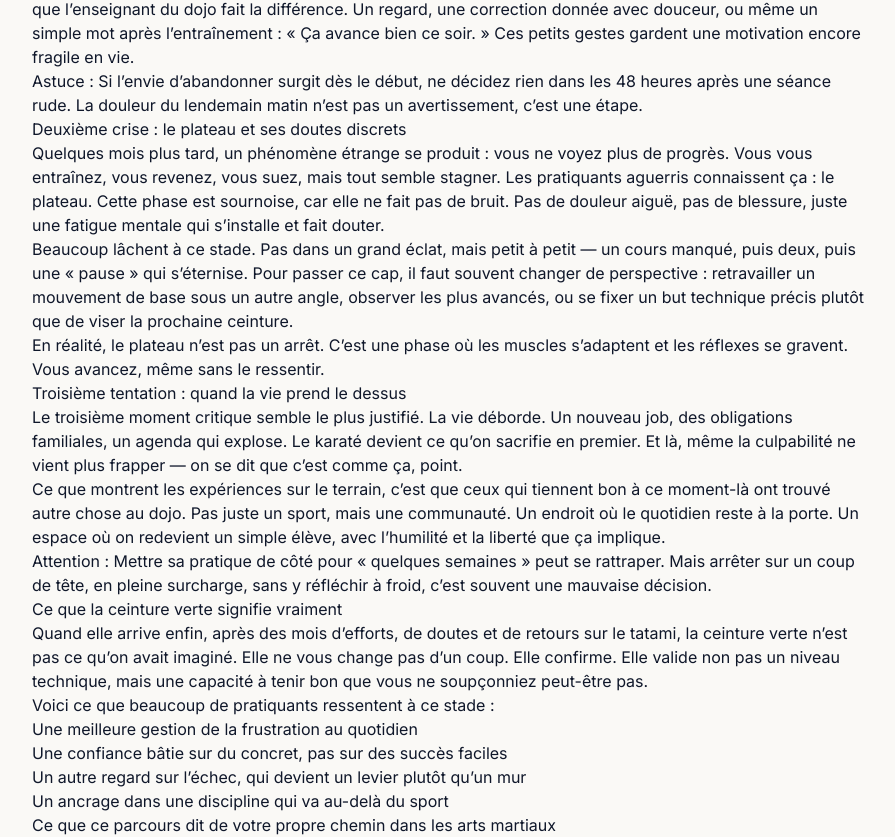
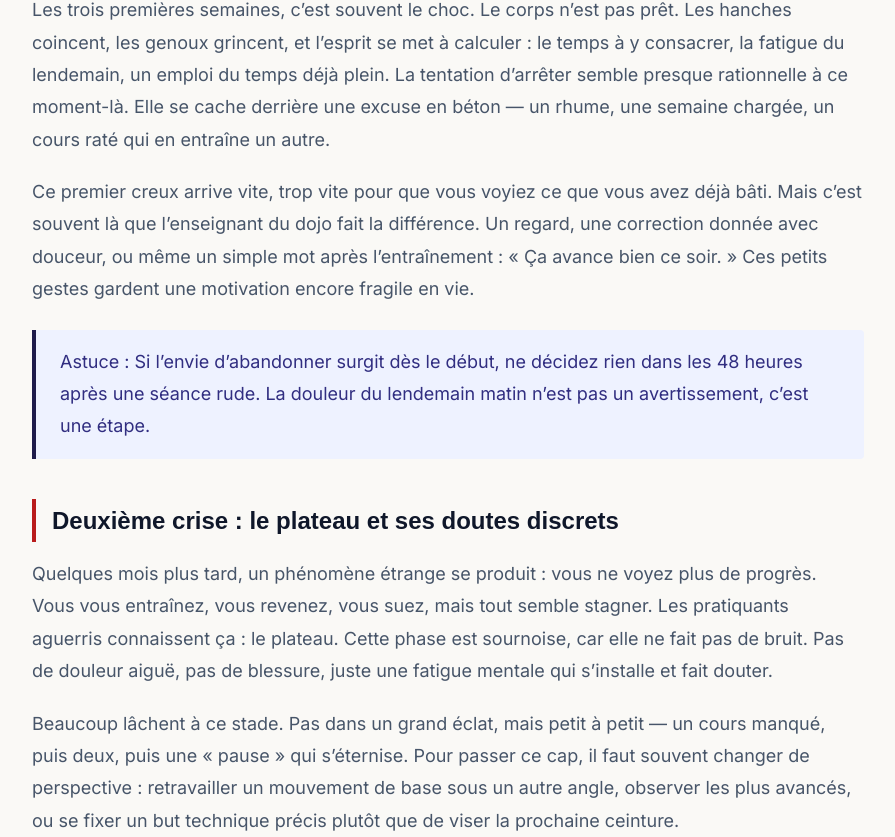
Before and after one commit to friteuseb/onamidojo, a Next.js app: page /blog/abandonner-karate-recit-inspirant-arts-martiaux in a window 1280 px wide. Shown: the part 1229-2066 px from the top of the page, without its empty margins (192-1087 px from the left). Built offline with nearby package versions, Linux system fonts and the light colour scheme; no server answers.

Commit message:
Correction styles articles : CSS dédié au lieu de prose (Tailwind v4)
Co-Authored-By: Claude Opus 4.6 <noreply@anthropic.com>

```diff
--- a/src/app/blog/[slug]/page.tsx
+++ b/src/app/blog/[slug]/page.tsx
@@ -120,17 +120,7 @@ export default async function ArticlePage({
 
         {/* Article Content */}
         <div
-          className="prose prose-slate prose-lg max-w-none
-            prose-headings:font-serif prose-headings:text-slate-900
-            prose-h2:text-2xl prose-h2:mt-10 prose-h2:mb-4 prose-h2:border-l-4 prose-h2:border-red-700 prose-h2:pl-4
-            prose-p:text-slate-600 prose-p:leading-relaxed
-            prose-strong:text-slate-800
-            prose-blockquote:border-l-4 prose-blockquote:border-indigo-900 prose-blockquote:bg-indigo-50 prose-blockquote:py-4 prose-blockquote:px-6 prose-blockquote:rounded-r-sm prose-blockquote:not-italic
-            prose-ul:space-y-2
-            prose-li:text-slate-600
-            prose-a:text-red-700 prose-a:no-underline hover:prose-a:underline
-            prose-hr:border-slate-200 prose-hr:my-8
-            prose-em:text-slate-700"
+          className="article-content"
           dangerouslySetInnerHTML={{ __html: article.content }}
         />
 
--- a/src/app/globals.css
+++ b/src/app/globals.css
@@ -63,3 +63,109 @@ body {
 .animate-wave {
   animation: wave 3s ease-in-out infinite;
 }
+
+/* --- Article Content Styles --- */
+.article-content {
+  font-size: 1.125rem;
+  line-height: 1.8;
+  color: #475569;
+  max-width: none;
+}
+
+.article-content h2 {
+  font-family: var(--font-serif), "Noto Serif JP", Georgia, ui-serif, serif;
+  font-size: 1.5rem;
+  font-weight: 700;
+  color: #0f172a;
+  margin-top: 2.5rem;
+  margin-bottom: 1rem;
+  padding-left: 1rem;
+  border-left: 4px solid #b91c1c;
+}
+
+.article-content h3 {
+  font-family: var(--font-serif), "Noto Serif JP", Georgia, ui-serif, serif;
+  font-size: 1.25rem;
+  font-weight: 700;
+  color: #1e293b;
+  margin-top: 2rem;
+  margin-bottom: 0.75rem;
+}
+
+.article-content p {
+  margin-bottom: 1.25rem;
+  color: #475569;
+  line-height: 1.8;
+}
+
+.article-content strong {
+  color: #1e293b;
+  font-weight: 600;
+}
+
+.article-content em {
+  color: #334155;
+}
+
+.article-content a {
+  color: #b91c1c;
+  text-decoration: none;
+}
+
+.article-content a:hover {
+  text-decoration: underline;
+}
+
+.article-content ul,
+.article-content ol {
+  margin: 1.25rem 0;
+  padding-left: 1.5rem;
+}
+
+.article-content ul {
+  list-style-type: disc;
+}
+
+.article-content ol {
+  list-style-type: decimal;
+}
+
+.article-content li {
+  color: #475569;
+  margin-bottom: 0.5rem;
+  line-height: 1.7;
+}
+
+.article-content li::marker {
+  color: #b91c1c;
+}
+
+.article-content blockquote {
+  border-left: 4px solid #1e1b4b;
+  background-color: #eef2ff;
+  padding: 1rem 1.5rem;
+  margin: 1.5rem 0;
+  border-radius: 0 0.25rem 0.25rem 0;
+}
+
+.article-content blockquote p {
+  color: #312e81;
+  margin-bottom: 0;
+}
+
+.article-content blockquote p:last-child {
+  margin-bottom: 0;
+}
+
+.article-content hr {
+  border: none;
+  border-top: 1px solid #e2e8f0;
+  margin: 2rem 0;
+}
+
+.article-content img {
+  max-width: 100%;
+  height: auto;
+  border-radius: 0.25rem;
+  margin: 1.5rem 0;
+}
```
